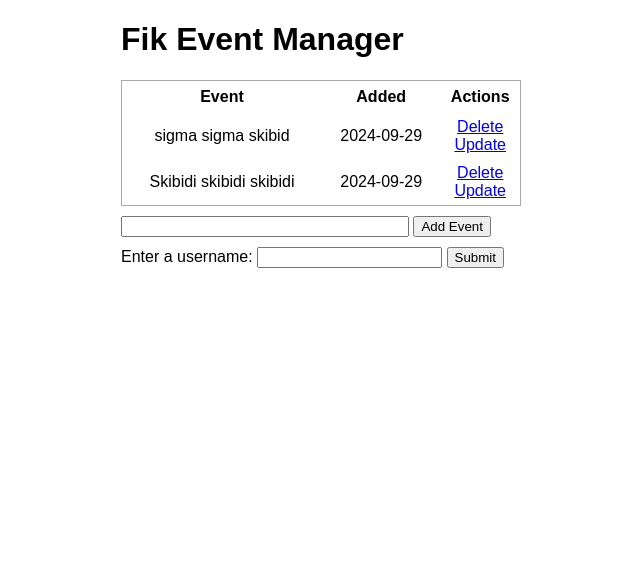
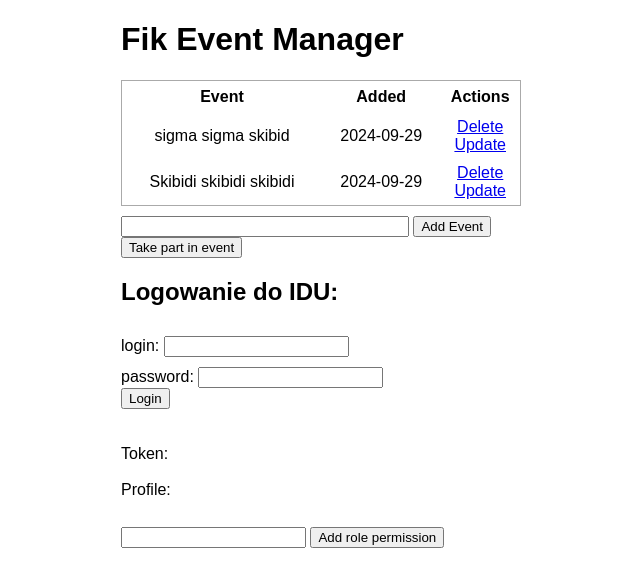
Before and after one commit to myjezeby/FIK, a Flask app: page / in a window 1280 px wide. Shown: the top 587 px of the page, without its empty margins (319-959 px from the left). Run offline with Flask 3, Linux system fonts and the light colour scheme; data comes from the database, SQL or seed files in the repository.

Commit message:
Update logging into idu API and roles index.html

```diff
--- a/event_adder_demo/templates/index.html
+++ b/event_adder_demo/templates/index.html
@@ -2,6 +2,7 @@
 
 {% block head %}
 <title>Fik Event Manager</title>
+<script src="https://cdn.jsdelivr.net/npm/axios/dist/axios.min.js"></script>
 {% endblock %}
 
 {% block body %}
@@ -34,17 +35,113 @@
         <input type="submit" value="Add Event">
     </form>
     <form action="/submit" method="POST">
-        <label for="user_input">Enter a username:</label>
-        <input type="text" id="user_input" name="user_input">
-        <input type="submit" value="Submit">
+        <button id="submit_button">Take part in event</button>
     </form>
     <table>
         {% for user in users %}
         <tr>
             <td>{{ user.name }}</td>
+            <td>
+                <a href="/delete_user/{{user.id}}">Delete</a>
+            </td>
+
         </tr>
         {% endfor %}
     </table>
 
+    <!-- Logging to idu and sending the profile info to backend code -->
+    <script>
+        let token = ''
+
+        function login() {
+
+          const formData = new FormData();
+          let login = document.getElementById("login").value;
+          let password = document.getElementById("password").value;
+
+          formData.append('login', login);
+          formData.append('password', password );
+
+          axios
+           .post('https://s35.idu.edu.pl/api/v2/auth/login',formData)
+           .then(
+            response => {
+             token = response.data.token;
+             const elem = document.getElementById("token");
+             elem.innerHTML = `token: ${token}`
+             profile();
+            },
+            error => {
+             token = '';
+             const elem = document.getElementById("token");
+             elem.innerHTML = "Błąd logowania: "+error
+            }
+           )
+         }
+
+        function profile() {
+           axios
+            .get('https://s35.idu.edu.pl/api/v2/user/profile', { headers: { 'X-API-TOKEN': token } })
+            .then(
+             response => {
+              const profile = response.data.data;
+              const elem = document.getElementById("profile");
+              console.log(profile);
+              var str = JSON.stringify(profile);
+              elem.innerHTML = `profile: ${str}`
+
+              // Sending the data to the server
+              // I put it here because it wouldnt work in another function idk why
+              const profile_data = profile;
+              fetch('/profile_process', {
+                  method: 'POST',
+                  headers: {
+                    'Content-Type': 'application/json'
+                  },
+                  body: JSON.stringify({profile_data: profile_data})
+                })
+              .then(response => response.text())
+              .then(result => {
+                  console.log(result);
+              })
+              .catch(error => {
+                  console.error('Error:', error);
+              });
+
+              send_data(profile);
+             },
+             error => {
+              console.log("Błąd pobierania danych");
+              const elem = document.getElementById("profile");
+              elem.innerHTML = "Błąd pobierania danych: "+error
+             }
+            )
+
+
+          }
+        </script>
+
+        <h2>Logowanie do IDU:</h2>
+        <div>
+               login: <input type="text" id="login" value=""><br>
+               password: <input type="password" id="password" value=""><br>
+               <button onclick="login()">Login</button><br>
+           </div>
+
+        <br><br>
+
+        Token:
+        <div id="token"></div><br>
+
+        Profile:
+        <div id="profile"></div><br>
+
+        <form action="/role_permission/" method="POST">
+            <input type="text" name="role_name" id="role_name">
+            <input type="submit" value="Add role permission">
+        </form>
+
+
+
 </div>
 {% endblock %}
```
